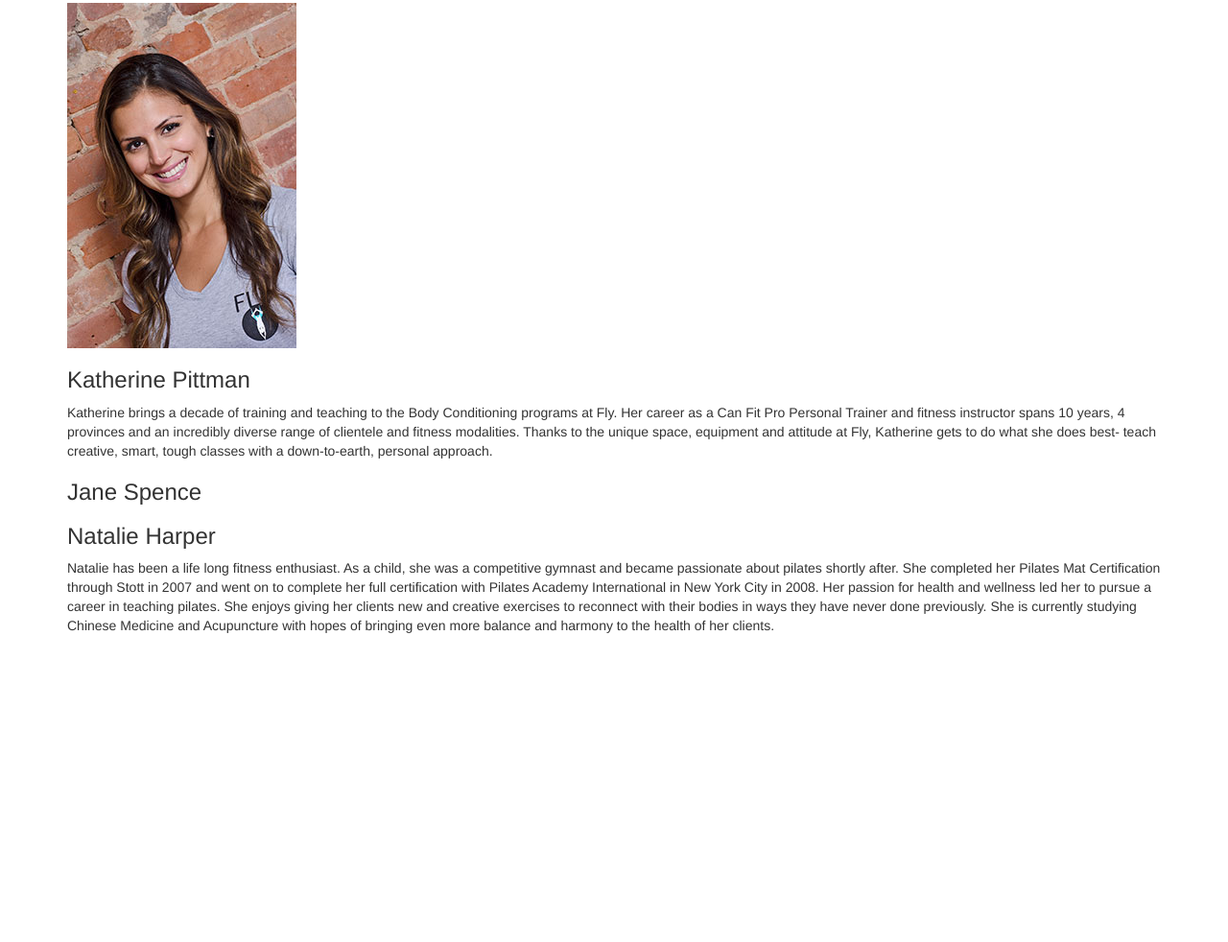
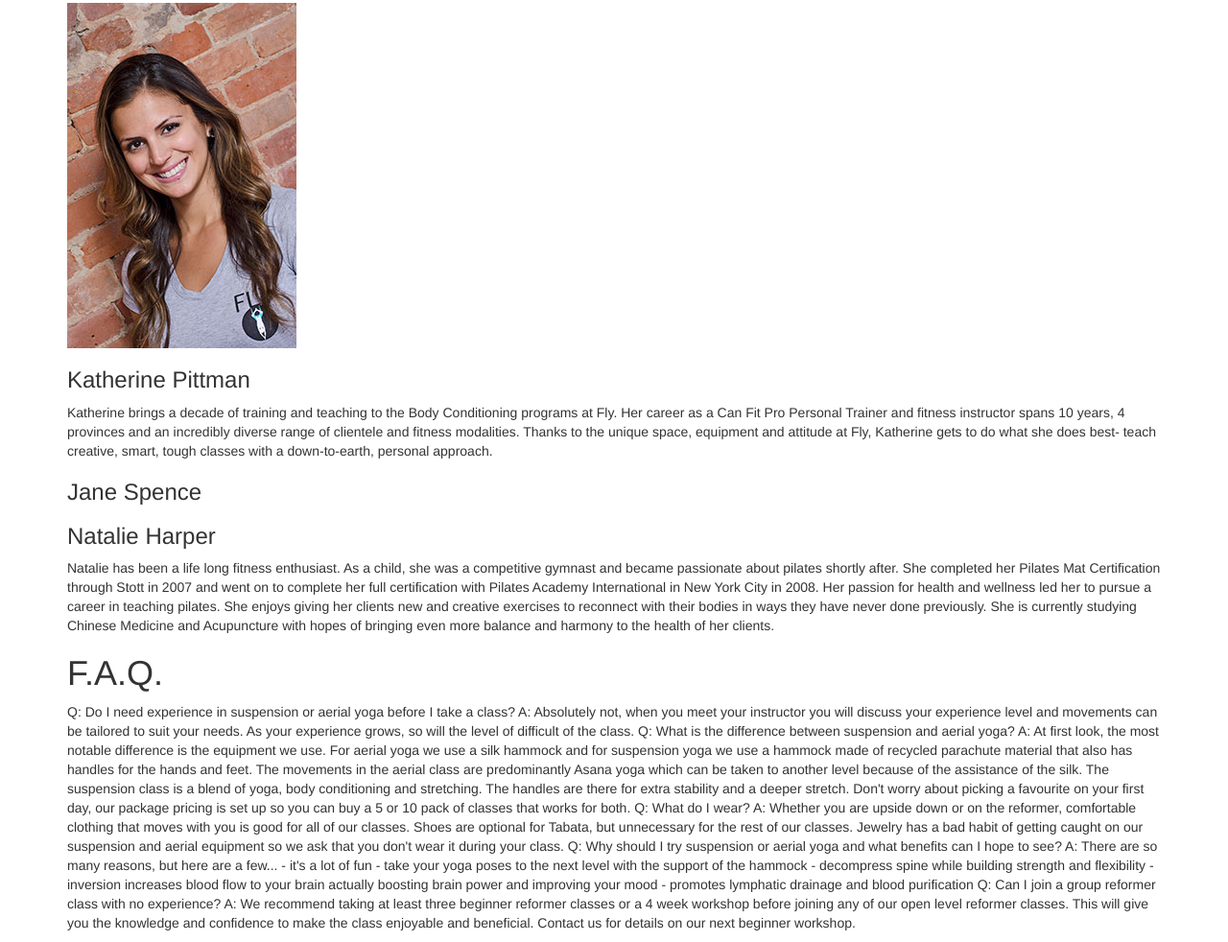
Before and after one commit to ColinMC1/Fly-Site, a plain HTML site: page about.html in a window 1280 px wide. Shown: the part 2628-3610 px from the top of the page at 96% size. Before the commit the page ends 3300 px from the top, so only its background shows below. Drawn offline with Linux system fonts and the light colour scheme.

Commit message:
FAQ added

```diff
--- a/about.html
+++ b/about.html
@@ -72,7 +72,41 @@
  				Natalie has been a life long fitness enthusiast. As a child, she was a competitive gymnast and became passionate about  pilates shortly after.  She completed her Pilates Mat Certification through Stott in 2007 and went on to complete her full certification with Pilates Academy International in New York City in 2008. Her passion for health and wellness led her to pursue a career in teaching pilates. She enjoys giving her clients new and creative exercises to reconnect with their bodies in ways they have never done previously. She is currently studying Chinese Medicine and Acupuncture with hopes of bringing even more balance and harmony to the health of her clients.
  			</p>
 
+ 			<h1>F.A.Q.</h1>
+ 			<p>
 
+				Q:  Do I need experience in suspension or aerial yoga before I take a class?
+
+				A:  Absolutely not, when you meet your instructor you will discuss your experience level and movements can be tailored to suit your needs. As your experience grows, so will the level of difficult of the class.
+
+
+				Q:  What is the difference between suspension and aerial yoga?
+
+				A:  At first look, the most notable difference is the equipment we use. For aerial yoga we use a silk hammock and for suspension yoga we use a hammock made of recycled parachute material that also has handles for the hands and feet. The movements in the aerial class are predominantly Asana yoga which can be taken to another level because of the assistance of the silk. The suspension class is a blend of yoga, body conditioning and stretching. The handles are there for extra stability and a deeper stretch.
+				Don't worry about picking a favourite on your first day, our package pricing is set up so you can buy a 5 or 10 pack of classes that works for both.
+
+
+
+				Q:  What do I wear?
+
+				A:  Whether you are upside down or on the reformer, comfortable clothing that moves with you is good for all of our classes. Shoes are optional for Tabata, but unnecessary for the rest of our classes. Jewelry has a bad habit of getting caught on our suspension and aerial equipment so we ask that you don't wear it during your class.
+
+
+				Q:  Why should I try suspension or aerial yoga and what benefits can I hope to see?
+
+				A:  There are so many reasons, but here are a few...
+				     - it's a lot of fun
+				     - take your yoga poses to the next level with the support of the hammock
+				     - decompress spine while building strength and flexibility
+				     - inversion increases blood flow to your brain actually boosting brain power and improving your mood
+				     - promotes lymphatic drainage and blood purification
+
+
+
+				Q:  Can I join a group reformer class with no experience?
+
+				A:  We recommend taking at least three beginner reformer classes or a 4 week workshop before joining any of our open level reformer classes. This will give you the knowledge and confidence to make the class enjoyable and beneficial. Contact us for details on our next beginner workshop.
+ 			</p>
 
   		</div>
 
```
